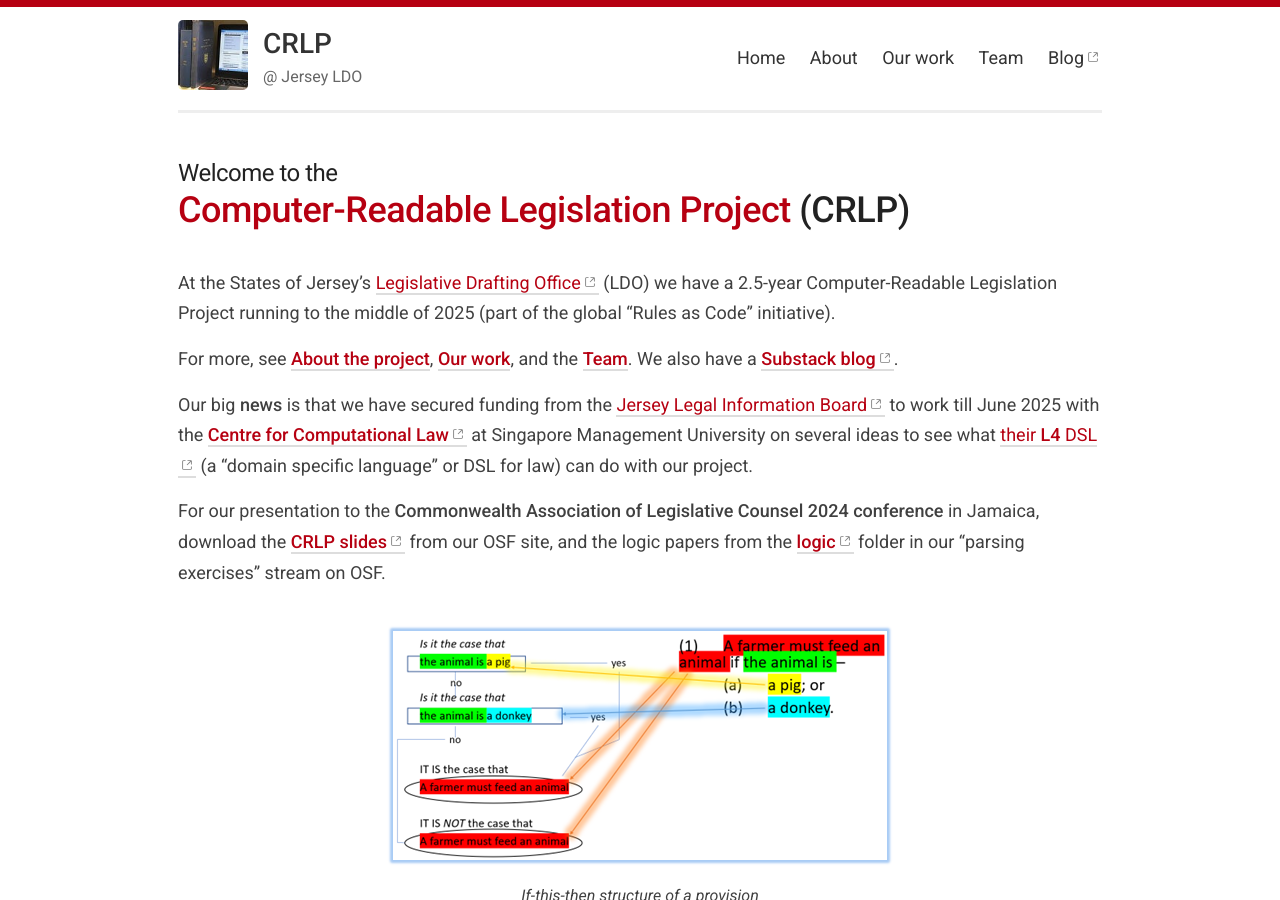
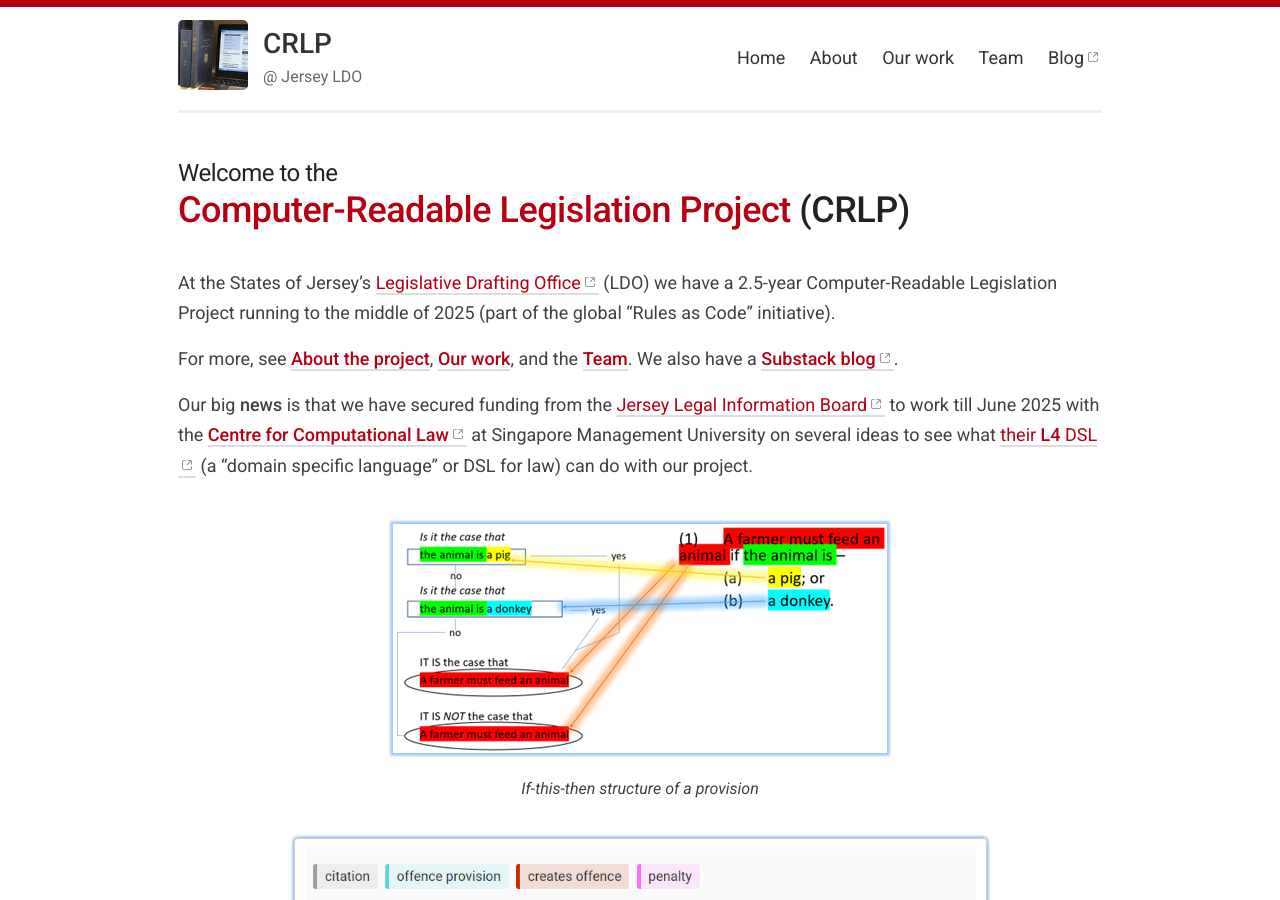
Before and after one commit to crlp-jerseyldo/crlp-jerseyldo.github.io, a Jekyll site: the page built from index.md, in a window 1280 px wide and 900 px high. Built offline with Jekyll 4.4.1, drawn with Linux system fonts in a browser that asks for light colours; our own code applies the rules of GitHub Pages for plain Markdown files.

Commit message:
Update index.md
remove ref to Jamaica 2024 CALC conf, ready to add ref to Perth 2025 CALC

```diff
--- a/index.md
+++ b/index.md
@@ -10,7 +10,6 @@ For more, see [**About the project**](/about), [**Our work**](/work), and the [*
 
 Our big **news** is that we have secured funding from the [Jersey Legal Information Board](https://www.jerseylaw.je/Pages/About.aspx){:target="_blank"} to work till June 2025 with the [**Centre for Computational Law**]( https://cclaw.smu.edu.sg/projects-papers/research-project-computational-law){:target="_blank"} at Singapore Management University on several ideas to see what [their **L4** DSL](https://github.com/smucclaw){:target="_blank"} (a “domain specific language” or DSL for law) can do with our project.
 
-For our presentation to the **Commonwealth Association of Legislative Counsel 2024 conference** in Jamaica, download the [**CRLP slides**](https://osf.io/erxby){:target="_blank"} from our OSF site, and the logic papers from the [**logic**](https://osf.io/qg4pb/){:target="_blank"} folder in our "parsing exercises" stream on OSF.
 
 ![A diagram showing the if-this-then-that structure of a piece of legislation](/images/ifttt-example.png){:.my-l} *If-this-then structure of a provision*
 
```
